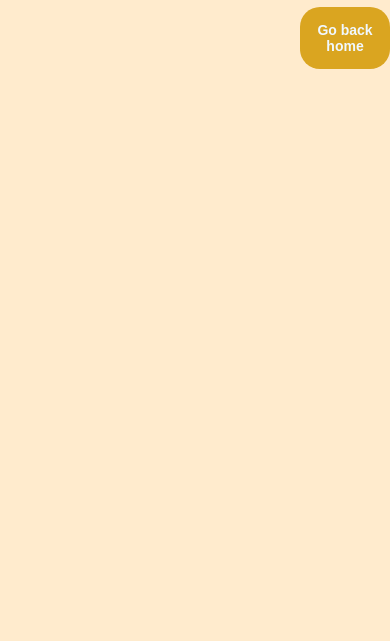
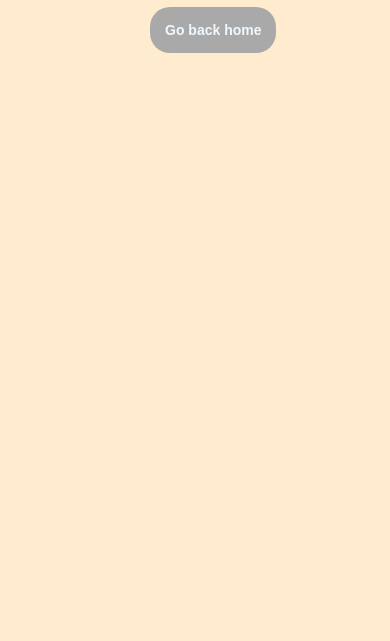
Before and after one commit to trevorMaina/thanks, a plain HTML site: page index.html in a window 390 px wide. Shown: the part 203-844 px from the top of the page. Drawn offline with Linux system fonts and the light colour scheme.

Commit message:
Update thanks.css

```diff
--- a/thanks.css
+++ b/thanks.css
@@ -44,4 +44,17 @@ transition: box-shadow 0.15s;
 @media (max-width: 600px){
    .content{  margin-left: 100px;
      margin-top: 50px;}
+  .content button{
+margin-left: 50px;
+border: none;
+background-color: darkgrey;
+padding: 15px;
+border-radius: 20px;
+cursor: pointer;
+color: aliceblue;
+margin-top: 10px;
+font-weight: bold;
+font-size: 14px;
+transition: box-shadow 0.15s;
 }
+}
```
